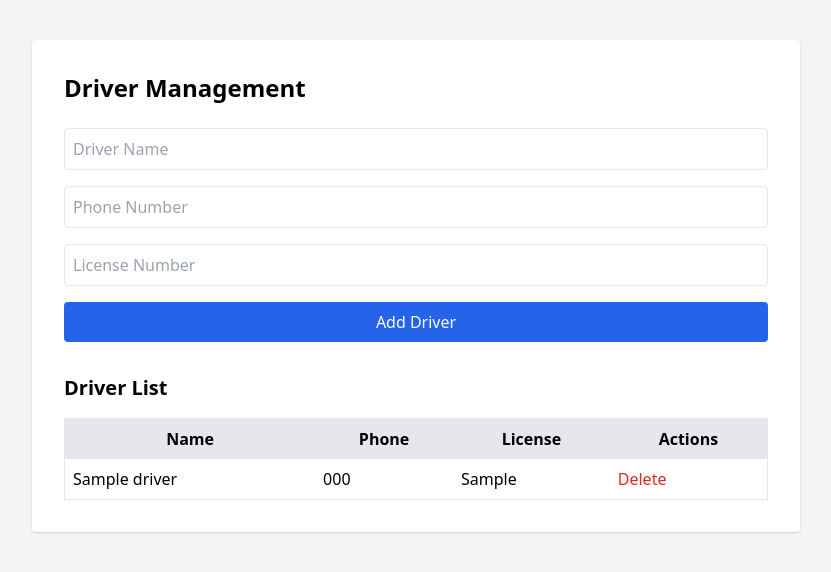
After one commit to Deadx34/Rent-Go, a PHP site: page /admin_driver.php in a window 1280 px wide. The commit adds this page. Shown: the top 572 px of the page, without its empty margins (224-1055 px from the left). Run offline with PHP 8.4, Linux system fonts and the light colour scheme; the visitor is signed in with stand-in values (Sample User, id 1); tables that the repository leaves empty or names only in its code hold one stand-in row (values such as "Sample post"); data that the repository does not hold is empty.

Commit message:
Add driver management functionality: Create admin_driver.php for adding, deleting, and listing drivers.

```diff
--- /dev/null
+++ b/admin_driver.php
@@ -0,0 +1,71 @@
+<?php
+// admin_driver.php
+// Admin panel for driver management
+
+require 'db_connect.php';
+session_start();
+
+if (!isset($_SESSION['user_id']) || $_SESSION['user_role'] !== 'admin') {
+    header('Location: index.php');
+    exit();
+}
+
+// Handle Add Driver
+if ($_SERVER['REQUEST_METHOD'] === 'POST' && isset($_POST['add_driver'])) {
+    $name = $conn->real_escape_string($_POST['name']);
+    $phone = $conn->real_escape_string($_POST['phone']);
+    $license = $conn->real_escape_string($_POST['license']);
+    $conn->query("INSERT INTO drivers (name, phone, license) VALUES ('$name', '$phone', '$license')");
+}
+
+// Handle Delete Driver
+if (isset($_GET['delete'])) {
+    $id = intval($_GET['delete']);
+    $conn->query("DELETE FROM drivers WHERE id = $id");
+}
+
+// Fetch Drivers
+$drivers = $conn->query("SELECT * FROM drivers ORDER BY id DESC");
+?>
+<!DOCTYPE html>
+<html lang="en">
+<head>
+    <meta charset="UTF-8">
+    <title>Driver Management - Admin</title>
+    <link rel="stylesheet" href="https://cdn.jsdelivr.net/npm/tailwindcss/dist/tailwind.min.css">
+</head>
+<body class="bg-gray-100">
+    <div class="max-w-3xl mx-auto mt-10 p-8 bg-white rounded shadow">
+        <h1 class="text-2xl font-bold mb-6">Driver Management</h1>
+        <form method="POST" class="mb-8 grid grid-cols-1 gap-4">
+            <input type="text" name="name" placeholder="Driver Name" required class="border p-2 rounded">
+            <input type="text" name="phone" placeholder="Phone Number" required class="border p-2 rounded">
+            <input type="text" name="license" placeholder="License Number" required class="border p-2 rounded">
+            <button type="submit" name="add_driver" class="bg-blue-600 text-white px-4 py-2 rounded">Add Driver</button>
+        </form>
+        <h2 class="text-xl font-semibold mb-4">Driver List</h2>
+        <table class="w-full border">
+            <thead>
+                <tr class="bg-gray-200">
+                    <th class="p-2">Name</th>
+                    <th class="p-2">Phone</th>
+                    <th class="p-2">License</th>
+                    <th class="p-2">Actions</th>
+                </tr>
+            </thead>
+            <tbody>
+                <?php while($row = $drivers->fetch_assoc()): ?>
+                <tr class="border-b">
+                    <td class="p-2"><?php echo htmlspecialchars($row['name']); ?></td>
+                    <td class="p-2"><?php echo htmlspecialchars($row['phone']); ?></td>
+                    <td class="p-2"><?php echo htmlspecialchars($row['license']); ?></td>
+                    <td class="p-2">
+                        <a href="?delete=<?php echo $row['id']; ?>" class="text-red-600">Delete</a>
+                    </td>
+                </tr>
+                <?php endwhile; ?>
+            </tbody>
+        </table>
+    </div>
+</body>
+</html>
```
Also changed, not shown: admin.php (+8 -3 lines).
